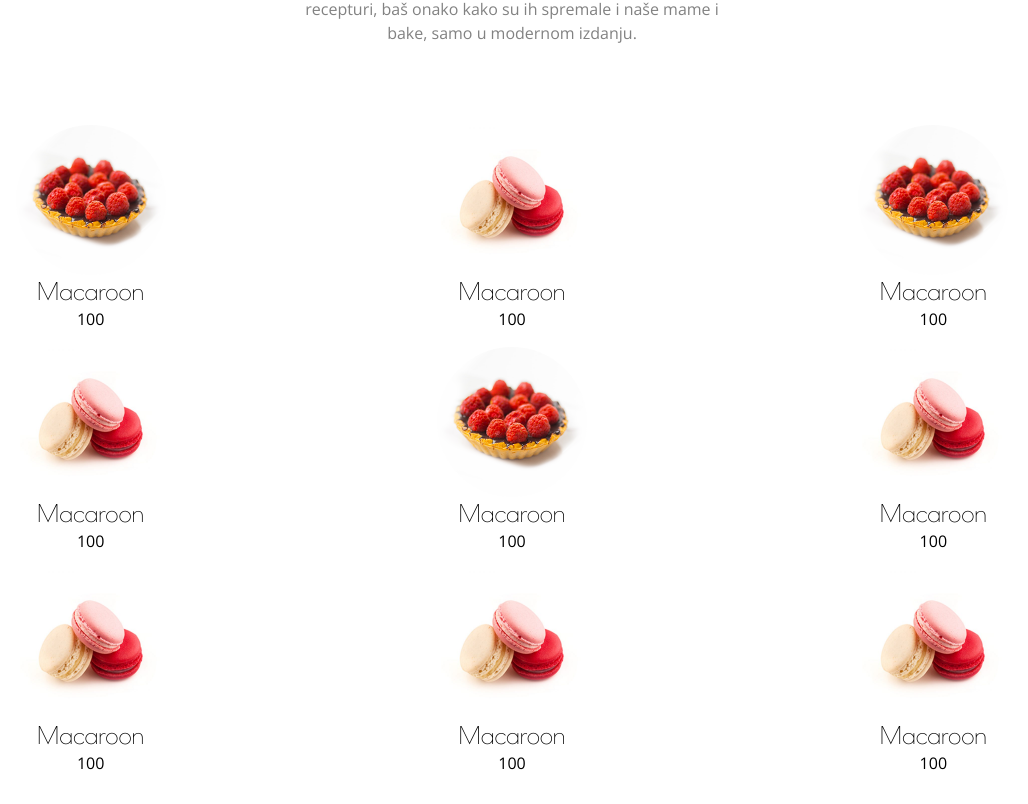
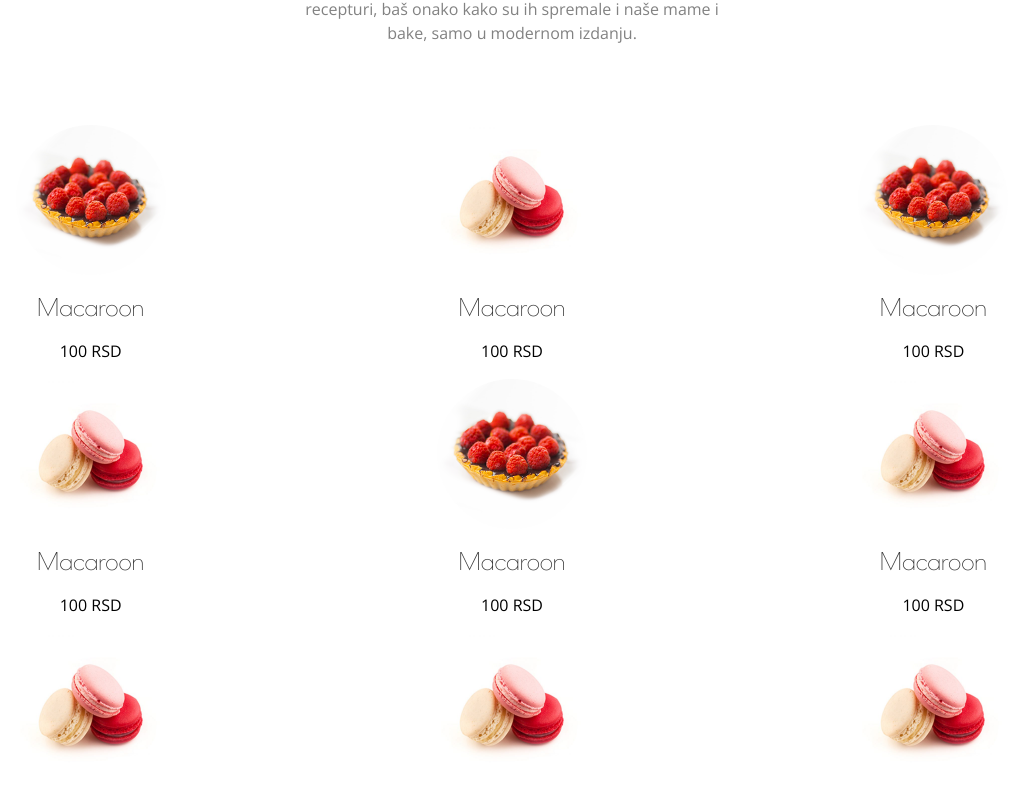
Before and after one commit to DjordjevicN/mamagoca, a React (Vite) app: page / in a window 1280 px wide. Shown: the part 1656-2460 px from the top of the page, without its empty margins (128-1156 px from the left). Built offline with nearby package versions, Linux system fonts and the light colour scheme.

Commit message:
product page

```diff
--- a/src/App.jsx
+++ b/src/App.jsx
@@ -2,9 +2,10 @@ import Logo from "./components/Logo";
 import Navigation from "./components/Navigation";
 import { BrowserRouter as Router, Route, Switch } from "react-router-dom";
 import Home from "./components/Home";
-import Products from "./components/Products";
+import ProductsPage from "./components/ProductsPage";
 import store from "./store";
 import { Provider } from "react-redux";
+import Footer from "./components/Footer";
 
 export default function App() {
   return (
@@ -15,9 +16,10 @@ export default function App() {
         <Router>
           <Switch>
             <Route exact path="/" component={Home} />
-            <Route path="/products" component={Products} />
+            <Route path="/products" component={ProductsPage} />
           </Switch>
         </Router>
+        <Footer />
       </div>
     </Provider>
   );
--- a/src/components/Home.tsx
+++ b/src/components/Home.tsx
@@ -24,7 +24,6 @@ const Home = () => {
       <section>
         <About />
       </section>
-      <Footer />
     </div>
   );
 };
--- a/src/components/HomeProductsDisplay.tsx
+++ b/src/components/HomeProductsDisplay.tsx
@@ -2,35 +2,24 @@ import React from "react";
 import ornament from "../assets/ornament.svg";
 import cake1 from "../assets/cake.png";
 import cake2 from "../assets/cake2.jpeg";
+import ProductItem from "./ProductItem";
 
 const homeProducts = [
-  { title: "Macaroon", image: cake1, price: 100, description: "opis" },
-  { title: "Macaroon", image: cake2, price: 100, description: "opis" },
-  { title: "Macaroon", image: cake1, price: 100, description: "opis" },
-  { title: "Macaroon", image: cake2, price: 100, description: "opis" },
-  { title: "Macaroon", image: cake1, price: 100, description: "opis" },
-  { title: "Macaroon", image: cake2, price: 100, description: "opis" },
-  { title: "Macaroon", image: cake2, price: 100, description: "opis" },
-  { title: "Macaroon", image: cake2, price: 100, description: "opis" },
-  { title: "Macaroon", image: cake2, price: 100, description: "opis" },
+  { name: "Macaroon", image: cake1, price: 100, description: "" },
+  { name: "Macaroon", image: cake2, price: 100, description: "" },
+  { name: "Macaroon", image: cake1, price: 100, description: "" },
+  { name: "Macaroon", image: cake2, price: 100, description: "" },
+  { name: "Macaroon", image: cake1, price: 100, description: "" },
+  { name: "Macaroon", image: cake2, price: 100, description: "" },
+  { name: "Macaroon", image: cake2, price: 100, description: "" },
+  { name: "Macaroon", image: cake2, price: 100, description: "" },
+  { name: "Macaroon", image: cake2, price: 100, description: "" },
 ];
 const HomeProducts = () => {
   return (
     <div className="grid sm:grid-cols-2 md:grid-cols-3 gap-4 mt-20">
       {homeProducts.map((product) => {
-        return (
-          <div className="text-center mx-auto">
-            <img
-              src={product.image}
-              alt="Product image"
-              className="w-[150px]"
-            />
-            <h1 className="mainFont text-secondaryTex text-2xl">
-              {product.title}
-            </h1>
-            <p className="font-thin">{product.price}</p>
-          </div>
-        );
+        return <ProductItem product={product} />;
       })}
     </div>
   );
--- a/src/components/ProductItem.tsx
+++ b/src/components/ProductItem.tsx
@@ -1,7 +1,25 @@
 import React from "react";
 
-const ProductItem = () => {
-  return <div>ProductItem</div>;
+const ProductItem = ({ product }) => {
+  return (
+    <div className="text-center mx-auto">
+      <img
+        src={product.image}
+        alt="Product image"
+        className="w-[150px] mx-auto"
+      />
+      <h1 className="mainFont text-mainBlack text-2xl mt-4">{product.name}</h1>
+
+      {product.description && (
+        <p className="font-thin text-gray50">{product.description}</p>
+      )}
+      {product.price && (
+        <p className="font-thin mt-4">{`${product.price} ${
+          product.currency || "RSD"
+        }`}</p>
+      )}
+    </div>
+  );
 };
 
 export default ProductItem;
--- a/src/components/ProductItems.tsx
+++ b/src/components/ProductItems.tsx
@@ -4,15 +4,20 @@ import { PRODUCT_TYPES } from "./constants/constants";
 import { KOLACI } from "../data/kolaci";
 import { TORTE } from "../data/torte";
 import { useSelector } from "react-redux";
+import ProductItem from "./ProductItem";
 
 const ProductItems = () => {
   const data = useSelector((state) => state.product);
   const items = data.productType === PRODUCT_TYPES.KOLACI ? KOLACI : TORTE;
 
   return (
-    <div>
+    <div className="grid sm:grid-cols-2 md:grid-cols-3 gap-4 mt-20 gap-y-20 pb-60">
       {items.map((product) => {
-        return <div key={product.id}>{product.name}</div>;
+        return (
+          <div key={product.id}>
+            <ProductItem product={product} />
+          </div>
+        );
       })}
     </div>
   );
--- a/src/components/Products.tsx
+++ /dev/null
@@ -1,13 +0,0 @@
-import React from "react";
-import ProductItems from "./ProductItems";
-
-const Products = () => {
-  return (
-    <div>
-      <h1>Products</h1>
-      <ProductItems />
-    </div>
-  );
-};
-
-export default Products;
--- /dev/null
+++ b/src/components/ProductsPage.tsx
@@ -0,0 +1,17 @@
+import React from "react";
+import ProductItems from "./ProductItems";
+import { useSelector } from "react-redux";
+
+const Products = () => {
+  const data = useSelector((state) => state.product);
+  return (
+    <div className="bg-white">
+      <h1 className="mainFont text-4xl text-center mt-10 pt-20">
+        {data.productType === "kolaci" ? "Kolači" : "Torte"}
+      </h1>
+      <ProductItems />
+    </div>
+  );
+};
+
+export default Products;
--- a/src/store.js
+++ b/src/store.js
@@ -1,5 +1,14 @@
 import { configureStore } from "@reduxjs/toolkit";
-import { persistStore, persistReducer } from "redux-persist";
+import {
+  persistStore,
+  persistReducer,
+  FLUSH,
+  REHYDRATE,
+  PAUSE,
+  PERSIST,
+  PURGE,
+  REGISTER,
+} from "redux-persist";
 import storage from "redux-persist/lib/storage";
 import { combineReducers } from "redux";
 import productSlice from "./productSlice";
@@ -17,6 +26,12 @@ const persistedReducer = persistReducer(persistConfig, rootReducer);
 
 const store = configureStore({
   reducer: persistedReducer,
+  middleware: (getDefaultMiddleware) =>
+    getDefaultMiddleware({
+      serializableCheck: {
+        ignoredActions: [FLUSH, REHYDRATE, PAUSE, PERSIST, PURGE, REGISTER],
+      },
+    }),
 });
 
 export const persistor = persistStore(store);
```
